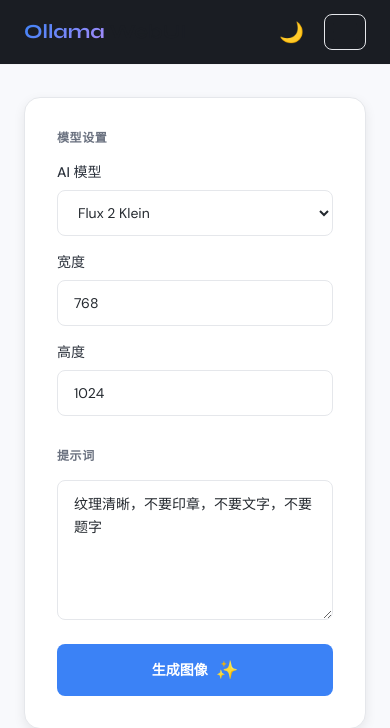
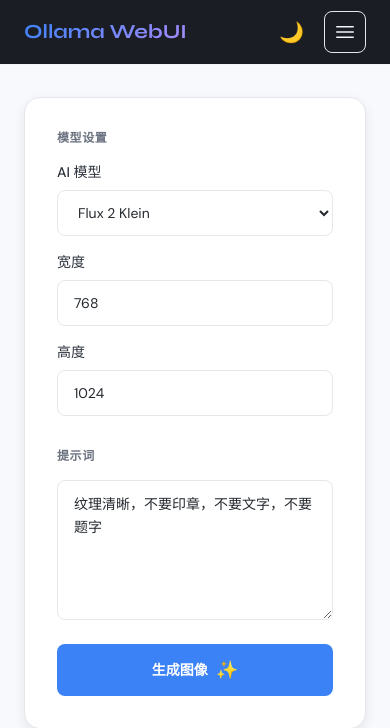
Before and after one commit to wyf0931/mflux-webui, a Flask app: page / in a window 390 px wide. Shown: the top 728 px of the page. Run offline with Flask 3, Linux system fonts and the light colour scheme; some libraries are stand-ins or nearby versions.

Commit message:
fix: replace hamburger menu with SVG icon and fix light mode visibility
- Replace three-span hamburger with Heroicons SVG icon
- Fix light mode: hamburger button now has dark background with light icon
- Keep consistent dark styling across both themes
- Move "Ollama WebUI" text inside gradient-text span for consistent styling

Co-Authored-By: Claude Opus 4.6 <noreply@anthropic.com>

```diff
--- a/templates/base.html
+++ b/templates/base.html
@@ -254,6 +254,15 @@
         [data-theme="dark"] a[class*="bg-primary"]:hover {
             color: #ffffff !important;
         }
+
+        /* Hamburger button - always dark background with light icon */
+        .hamburger {
+            background-color: var(--nav-bg) !important;
+            color: #f0f6fc !important;
+        }
+        .hamburger:hover {
+            border-color: var(--accent-hover) !important;
+        }
     </style>
 </head>
 <body>
@@ -271,7 +280,7 @@
     <nav class="navbar sticky top-0 z-50">
         <div class="max-w-[1400px] mx-auto px-6 h-16 flex items-center justify-between">
             <a href="/" class="nav-brand text-xl font-bold font-display text-text-primary hover:opacity-80 transition-opacity">
-                <span class="gradient-text">Ollama</span> WebUI
+                <span class="gradient-text">Ollama WebUI</span>
             </a>
 
             <!-- Desktop Menu -->
@@ -298,10 +307,10 @@
                 <button onclick="toggleTheme()" class="theme-toggle px-3 py-2 rounded-lg text-xl border-border hover:border-primary transition-all" title="切换主题">
                     <span id="themeIconMobile">🌙</span>
                 </button>
-                <button onclick="toggleMenu()" class="hamburger flex flex-col gap-1.5 p-2 border border-border rounded-lg">
-                    <span class="w-6 h-0.5 rounded transition-colors hover:bg-primary" style="background-color: var(--text-primary)"></span>
-                    <span class="w-6 h-0.5 rounded transition-colors hover:bg-primary" style="background-color: var(--text-primary)"></span>
-                    <span class="w-6 h-0.5 rounded transition-colors hover:bg-primary" style="background-color: var(--text-primary)"></span>
+                <button onclick="toggleMenu()" class="hamburger p-2 border border-border rounded-lg bg-bg-primary text-text-primary hover:text-primary hover:border-primary transition-all" title="菜单">
+                    <svg xmlns="http://www.w3.org/2000/svg" fill="none" viewBox="0 0 24 24" stroke-width="1.5" stroke="currentColor" class="w-6 h-6">
+                        <path stroke-linecap="round" stroke-linejoin="round" d="M3.75 6.75h16.5M3.75 12h16.5m-16.5 5.25h16.5" />
+                    </svg>
                 </button>
             </div>
         </div>
```
